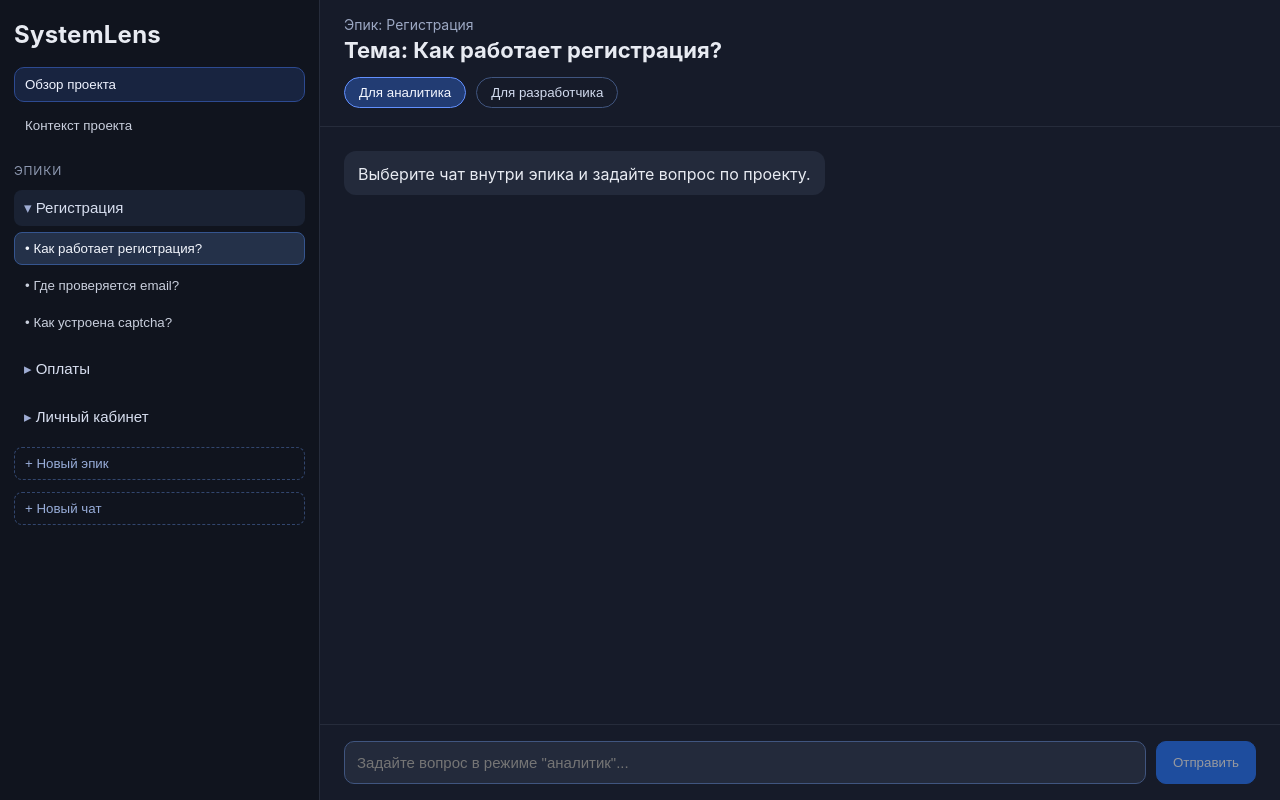
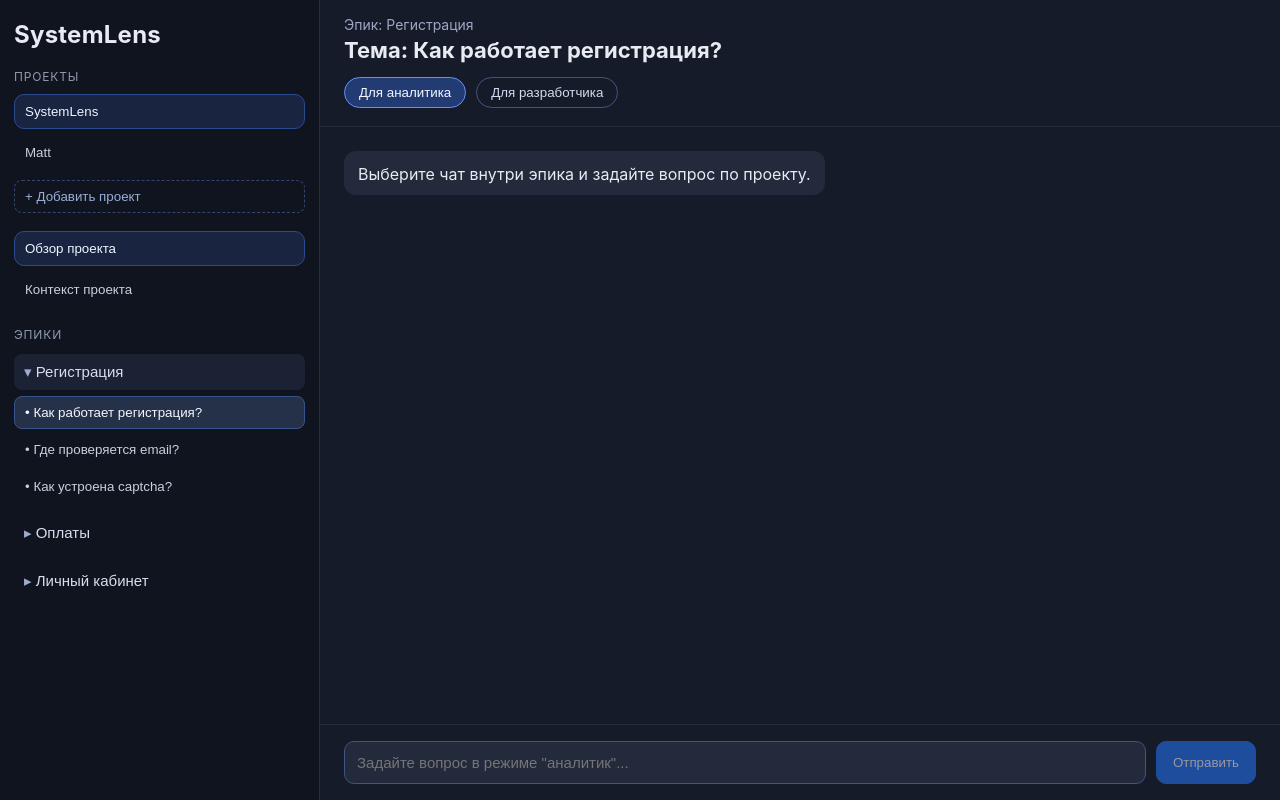
Before and after one commit to SofiyaAndreevna/grot-ai, a React (Vite) app in the folder frontend/: page /systemlens/chat/registration/registration-flow in a window 1280 px wide. Before the commit this address led to /chat/registration/registration-flow. Built offline with nearby package versions, Linux system fonts and the light colour scheme.

Commit message:
feat: projects splitting

```diff
--- a/frontend/src/App.css
+++ b/frontend/src/App.css
@@ -19,6 +19,99 @@
   margin: 0;
   font-size: 24px;
   letter-spacing: 0.01em;
+}
+
+.projects-area {
+  display: flex;
+  flex-direction: column;
+  gap: 10px;
+}
+
+.project-list {
+  display: flex;
+  flex-direction: column;
+  gap: 6px;
+}
+
+.project-switch {
+  width: 100%;
+  border: 1px solid transparent;
+  border-radius: 10px;
+  background: transparent;
+  color: #c9cfdd;
+  text-align: left;
+  padding: 9px 10px;
+  cursor: pointer;
+}
+
+.project-switch:hover {
+  background: #1b2232;
+}
+
+.project-switch.active {
+  border-color: #2d4a91;
+  background: #182440;
+  color: #eff3ff;
+}
+
+.project-form {
+  border: 1px solid #2b3345;
+  border-radius: 10px;
+  background: #1b2232;
+  padding: 10px;
+  display: flex;
+  flex-direction: column;
+  gap: 10px;
+}
+
+.project-form label {
+  display: flex;
+  flex-direction: column;
+  gap: 6px;
+  color: #d8e0f1;
+  font-size: 13px;
+}
+
+.project-form input,
+.project-form textarea {
+  width: 100%;
+  border: 1px solid #40557f;
+  background: #222b3d;
+  color: #e8ebf2;
+  border-radius: 8px;
+  padding: 8px 10px;
+  font-family: inherit;
+  font-size: 14px;
+}
+
+.project-form textarea {
+  resize: vertical;
+}
+
+.project-form-actions {
+  display: flex;
+  justify-content: flex-end;
+  gap: 8px;
+}
+
+.project-form-actions button {
+  border: 1px solid #2576ff;
+  background: #2576ff;
+  color: #ffffff;
+  border-radius: 8px;
+  padding: 7px 10px;
+  cursor: pointer;
+}
+
+.project-form-actions .ghost-button {
+  border-color: #40557f;
+  background: transparent;
+  color: #d6deef;
+}
+
+.project-form-actions button:disabled {
+  opacity: 0.6;
+  cursor: not-allowed;
 }
 
 .project-nav {
--- a/frontend/src/App.tsx
+++ b/frontend/src/App.tsx
@@ -1,76 +1,151 @@
-import { useEffect, useMemo, useRef } from 'react'
+import { useEffect, useMemo, useState } from 'react'
 import { useLocation, useNavigate } from 'react-router-dom'
 
 import './App.css'
 import { AppContent } from '@/features/app-content'
-import { epics } from '@/features/chat'
-import type { Epic, EpicChat } from '@/features/chat'
+import { seedProjects } from '@/features/chat'
+import type { Epic, EpicChat, Project } from '@/features/chat'
 import { Sidebar } from '@/features/navigation'
+import type { NewProjectPayload } from '@/features/navigation'
 import { projectSections } from '@/features/navigation'
 import type { ProjectSection } from '@/features/navigation'
 import {
   buildChatPath,
-  contextPath,
-  defaultChatPath,
+  buildContextPath,
   isContextSection,
   isOverviewSection,
   resolveRouteState,
 } from '@/features/navigation'
 
+const normalizeProjectId = (projectTitle: string) =>
+  projectTitle
+    .toLowerCase()
+    .trim()
+    .replace(/[^a-z0-9]+/g, '-')
+    .replace(/(^-|-$)/g, '') || 'project'
+
+const createUniqueProjectId = (projects: Project[], projectTitle: string) => {
+  const baseId = normalizeProjectId(projectTitle)
+  const existingIds = new Set(projects.map((project) => project.id))
+
+  if (!existingIds.has(baseId)) {
+    return baseId
+  }
+
+  let suffix = 2
+  while (existingIds.has(`${baseId}-${suffix}`)) {
+    suffix += 1
+  }
+
+  return `${baseId}-${suffix}`
+}
+
+const getFirstProjectRoute = (project: Project) => {
+  const firstEpic = project.epics[0]
+  const firstChat = firstEpic.chats[0]
+
+  return buildChatPath(project.id, firstEpic.id, firstChat.id)
+}
+
 function App() {
   const location = useLocation()
   const navigate = useNavigate()
-  const lastChatPathRef = useRef(defaultChatPath)
-  const routeState = useMemo(() => resolveRouteState(location.pathname), [location.pathname])
+  const [projects, setProjects] = useState<Project[]>(seedProjects)
+  const routeState = useMemo(() => resolveRouteState(location.pathname, projects), [location.pathname, projects])
 
   const activeProjectSection = routeState.section
-  const activeEpic = epics.find((epic) => epic.id === routeState.epicId) ?? epics[0]
+  const activeProject = projects.find((project) => project.id === routeState.projectId) ?? projects[0]
+  const activeEpic = activeProject.epics.find((epic) => epic.id === routeState.epicId) ?? activeProject.epics[0]
   const activeChat = activeEpic.chats.find((chat) => chat.id === routeState.chatId) ?? activeEpic.chats[0]
 
   useEffect(() => {
     if (isOverviewSection(activeProjectSection)) {
-      const path = buildChatPath(activeEpic.id, activeChat.id)
-      lastChatPathRef.current = path
+      const path = buildChatPath(activeProject.id, activeEpic.id, activeChat.id)
 
       if (location.pathname !== path) {
         navigate(path, { replace: true })
       }
     }
-  }, [activeChat.id, activeEpic.id, activeProjectSection, location.pathname, navigate])
+  }, [
+    activeChat.id,
+    activeEpic.id,
+    activeProject.id,
+    activeProjectSection,
+    location.pathname,
+    navigate,
+  ])
 
   useEffect(() => {
-    if (isContextSection(activeProjectSection) && location.pathname !== contextPath) {
-      navigate(contextPath, { replace: true })
+    const targetContextPath = buildContextPath(activeProject.id)
+    if (isContextSection(activeProjectSection) && location.pathname !== targetContextPath) {
+      navigate(targetContextPath, { replace: true })
     }
-  }, [activeProjectSection, location.pathname, navigate])
+  }, [activeProject.id, activeProjectSection, location.pathname, navigate])
 
   const handleProjectSectionChange = (section: ProjectSection) => {
     if (isContextSection(section)) {
-      navigate(contextPath)
+      navigate(buildContextPath(activeProject.id))
       return
     }
 
-    navigate(lastChatPathRef.current)
+    navigate(buildChatPath(activeProject.id, activeEpic.id, activeChat.id))
   }
 
   const selectEpicAndChat = (epic: Epic, chat?: EpicChat) => {
     const nextChat = chat ?? epic.chats[0]
-    navigate(buildChatPath(epic.id, nextChat.id))
+    navigate(buildChatPath(activeProject.id, epic.id, nextChat.id))
+  }
+
+  const handleProjectChange = (project: Project) => {
+    navigate(getFirstProjectRoute(project))
+  }
+
+  const handleAddProject = ({ title, description }: NewProjectPayload) => {
+    let nextProjectRoute = ''
+
+    setProjects((previousProjects) => {
+      const projectId = createUniqueProjectId(previousProjects, title)
+      const nextProject: Project = {
+        id: projectId,
+        title,
+        description,
+        epics: [
+          {
+            id: 'new-epic',
+            title: 'Новый эпик',
+            chats: [{ id: 'new-chat', title: 'Новый чат' }],
+          },
+        ],
+      }
+
+      const nextProjects = [...previousProjects, nextProject]
+      nextProjectRoute = getFirstProjectRoute(nextProject)
+      return nextProjects
+    })
+
+    if (nextProjectRoute) {
+      navigate(nextProjectRoute)
+    }
   }
 
   return (
     <main className="layout">
       <Sidebar
+        projects={projects}
+        activeProjectId={activeProject.id}
+        onProjectChange={handleProjectChange}
+        onAddProject={handleAddProject}
         projectSections={projectSections}
         activeProjectSection={activeProjectSection}
         onProjectSectionChange={handleProjectSectionChange}
-        epics={epics}
+        epics={activeProject.epics}
         activeEpicId={activeEpic.id}
         activeChatId={activeChat.id}
         onSelectEpicAndChat={selectEpicAndChat}
       />
 
       <AppContent
+        activeProjectId={activeProject.id}
         activeProjectSection={activeProjectSection}
         activeEpicTitle={activeEpic.title}
         activeChatId={activeChat.id}
--- a/frontend/src/features/app-content/components/AppContent.tsx
+++ b/frontend/src/features/app-content/components/AppContent.tsx
@@ -4,6 +4,7 @@ import type { ProjectSection } from '@/features/navigation'
 import { isContextSection } from '@/features/navigation'
 
 type AppContentProps = {
+  activeProjectId: string
   activeProjectSection: ProjectSection
   activeEpicTitle: string
   activeChatId: string
@@ -11,6 +12,7 @@ type AppContentProps = {
 }
 
 export const AppContent = ({
+  activeProjectId,
   activeProjectSection,
   activeEpicTitle,
   activeChatId,
@@ -18,6 +20,7 @@ export const AppContent = ({
 }: AppContentProps) => {
   const { chatMode, setChatMode, input, setInput, isLoading, activeChatMessages, handleSubmit } =
     useChatState({
+      activeProjectId,
       activeChatId,
       activeChatTitle,
       activeEpicTitle,
@@ -38,7 +41,7 @@ export const AppContent = ({
     removeContextFile,
     handleContextSubmit,
     switchContextType,
-  } = useProjectContext()
+  } = useProjectContext({ projectId: activeProjectId })
 
   if (isContextSection(activeProjectSection)) {
     return (
--- a/frontend/src/features/chat/constants.ts
+++ b/frontend/src/features/chat/constants.ts
@@ -1,6 +1,6 @@
-import type { ChatMessage, Epic } from './types'
+import type { ChatMessage, Epic, Project } from './types'
 
-export const epics: Epic[] = [
+const systemLensEpics: Epic[] = [
   {
     id: 'registration',
     title: 'Регистрация',
@@ -29,6 +29,31 @@ export const epics: Epic[] = [
   },
 ]
 
+const mattEpics: Epic[] = [
+  {
+    id: 'razgovor',
+    title: 'Разговор',
+    chats: [{ id: 'govorim', title: 'Говорим' }],
+  },
+]
+
+export const seedProjects: Project[] = [
+  {
+    id: 'systemlens',
+    title: 'SystemLens',
+    description: 'Базовый проект продукта SystemLens.',
+    epics: systemLensEpics,
+  },
+  {
+    id: 'matt',
+    title: 'Matt',
+    description: 'Сидовый проект для теста мультипроектности.',
+    epics: mattEpics,
+  },
+]
+
+export const defaultProjectId = seedProjects[0]?.id ?? 'systemlens'
+
 export const fallbackAssistantMessage: ChatMessage = {
   id: 'default-assistant-message',
   role: 'assistant',
@@ -41,9 +66,15 @@ const createInitialAssistantMessage = (): ChatMessage => ({
   text: fallbackAssistantMessage.text,
 })
 
-const allChatIds = epics.flatMap((epic) => epic.chats.map((chat) => chat.id))
+const buildChatStorageKey = (projectId: string, chatId: string) => `${projectId}:${chatId}`
+
+const allChatKeys = seedProjects.flatMap((project) =>
+  project.epics.flatMap((epic) => epic.chats.map((chat) => buildChatStorageKey(project.id, chat.id))),
+)
 
 export const buildInitialMessagesByChat = () =>
   Object.fromEntries(
-    allChatIds.map((chatId) => [chatId, [createInitialAssistantMessage()]]),
+    allChatKeys.map((chatKey) => [chatKey, [createInitialAssistantMessage()]]),
   ) as Record<string, ChatMessage[]>
+
+export const buildChatKey = (projectId: string, chatId: string) => `${projectId}:${chatId}`
--- a/frontend/src/features/chat/index.ts
+++ b/frontend/src/features/chat/index.ts
@@ -1,4 +1,10 @@
 export { ChatArea } from './components/ChatArea'
-export { epics, fallbackAssistantMessage, buildInitialMessagesByChat } from './constants'
+export {
+  seedProjects,
+  defaultProjectId,
+  fallbackAssistantMessage,
+  buildInitialMessagesByChat,
+  buildChatKey,
+} from './constants'
 export { useChatState } from './hooks/useChatState'
-export type { ChatMessage, ChatMode, Epic, EpicChat } from './types'
+export type { ChatMessage, ChatMode, Epic, EpicChat, Project } from './types'
--- a/frontend/src/features/navigation/components/Sidebar.tsx
+++ b/frontend/src/features/navigation/components/Sidebar.tsx
@@ -1,9 +1,19 @@
 import { useState } from 'react'
+import type { FormEvent } from 'react'
 
-import type { Epic, EpicChat } from '@/features/chat'
+import type { Epic, EpicChat, Project } from '@/features/chat'
 import type { ProjectSection } from '../constants'
 
+export type NewProjectPayload = {
+  title: string
+  description: string
+}
+
 type SidebarProps = {
+  projects: Project[]
+  activeProjectId: string
+  onProjectChange: (project: Project) => void
+  onAddProject: (payload: NewProjectPayload) => void
   projectSections: readonly ProjectSection[]
   activeProjectSection: ProjectSection
   onProjectSectionChange: (section: ProjectSection) => void
@@ -14,6 +24,10 @@ type SidebarProps = {
 }
 
 export const Sidebar = ({
+  projects,
+  activeProjectId,
+  onProjectChange,
+  onAddProject,
   projectSections,
   activeProjectSection,
   onProjectSectionChange,
@@ -23,6 +37,9 @@ export const Sidebar = ({
   onSelectEpicAndChat,
 }: SidebarProps) => {
   const [expandedEpicIds, setExpandedEpicIds] = useState<Set<string>>(() => new Set([activeEpicId]))
+  const [isProjectFormOpen, setIsProjectFormOpen] = useState(false)
+  const [projectName, setProjectName] = useState('')
+  const [projectDescription, setProjectDescription] = useState('')
 
   const handleEpicClick = (epic: Epic) => {
     onSelectEpicAndChat(epic)
@@ -39,10 +56,84 @@ export const Sidebar = ({
     })
   }
 
+  const resetProjectForm = () => {
+    setProjectName('')
+    setProjectDescription('')
+    setIsProjectFormOpen(false)
+  }
+
+  const handleProjectSubmit = (event: FormEvent<HTMLFormElement>) => {
+    event.preventDefault()
+    const trimmedName = projectName.trim()
+    const trimmedDescription = projectDescription.trim()
+
+    if (!trimmedName) {
+      return
+    }
+
+    onAddProject({
+      title: trimmedName,
+      description: trimmedDescription,
+    })
+    resetProjectForm()
+  }
+
   return (
     <aside className="sidebar">
       <div className="workspace-brand">
         <h1>SystemLens</h1>
+      </div>
+
+      <div className="projects-area">
+        <p className="section-label">Проекты</p>
+        <div className="project-list">
+          {projects.map((project) => (
+            <button
+              key={project.id}
+              type="button"
+              className={`project-switch ${activeProjectId === project.id ? 'active' : ''}`}
+              onClick={() => onProjectChange(project)}
+            >
+              {project.title}
+            </button>
+          ))}
+        </div>
+
+        {!isProjectFormOpen && (
+          <button type="button" className="add-action" onClick={() => setIsProjectFormOpen(true)}>
+            + Добавить проект
+          </button>
+        )}
+
+        {isProjectFormOpen && (
+          <form className="project-form" onSubmit={handleProjectSubmit}>
+            <label>
+              Название проекта
+              <input
+                value={projectName}
+                onChange={(event) => setProjectName(event.target.value)}
+                placeholder="Например: Payments Team"
+              />
+            </label>
+            <label>
+              Описание
+              <textarea
+                value={projectDescription}
+                onChange={(event) => setProjectDescription(event.target.value)}
+                placeholder="Кратко опишите проект"
+                rows={3}
+              />
+            </label>
+            <div className="project-form-actions">
+              <button type="submit" disabled={!projectName.trim()}>
+                Добавить проект
+              </button>
+              <button type="button" className="ghost-button" onClick={resetProjectForm}>
+                Отмена
+              </button>
+            </div>
+          </form>
+        )}
       </div>
 
       <div className="project-nav">
@@ -91,13 +182,6 @@ export const Sidebar = ({
               </div>
             )
           })}
-
-          <button type="button" className="add-action">
-            + Новый эпик
-          </button>
-          <button type="button" className="add-action">
-            + Новый чат
-          </button>
         </div>
       )}
     </aside>
--- a/frontend/src/features/navigation/index.ts
+++ b/frontend/src/features/navigation/index.ts
@@ -1,10 +1,11 @@
 export { Sidebar } from './components/Sidebar'
+export type { NewProjectPayload } from './components/Sidebar'
 export { projectSections } from './constants'
 export type { ProjectSection } from './constants'
 export {
   buildChatPath,
-  contextPath,
-  defaultChatPath,
+  buildContextPath,
+  buildDefaultChatPath,
   isContextSection,
   isOverviewSection,
   resolveRouteState,
--- a/frontend/src/features/navigation/routing.ts
+++ b/frontend/src/features/navigation/routing.ts
@@ -1,48 +1,82 @@
-import { epics } from '@/features/chat'
+import type { Project } from '@/features/chat'
 import type { ProjectSection } from './constants'
 
 const overviewSection: ProjectSection = 'Обзор проекта'
 const contextSection: ProjectSection = 'Контекст проекта'
 
-const defaultEpic = epics[0]
-const defaultChat = defaultEpic.chats[0]
-
-export const defaultRouteState = {
-  section: overviewSection,
-  epicId: defaultEpic.id,
-  chatId: defaultChat.id,
-} as const
-
 export type RouteState = {
+  projectId: string
   section: ProjectSection
   epicId: string
   chatId: string
 }
 
-export const buildChatPath = (epicId: string, chatId: string) => `/chat/${epicId}/${chatId}`
-export const contextPath = '/context'
-export const defaultChatPath = buildChatPath(defaultEpic.id, defaultChat.id)
+type ResolvedProjectData = {
+  project: Project
+  epicId: string
+  chatId: string
+}
+
+const resolveDefaultProjectData = (projects: Project[]): ResolvedProjectData => {
+  const project = projects[0]
+  const epic = project.epics[0]
+  const chat = epic.chats[0]
+
+  return {
+    project,
+    epicId: epic.id,
+    chatId: chat.id,
+  }
+}
+
+const resolveProjectDataById = (projects: Project[], projectIdFromPath?: string): ResolvedProjectData => {
+  const fallback = resolveDefaultProjectData(projects)
+  const project = projects.find((candidateProject) => candidateProject.id === projectIdFromPath) ?? fallback.project
+  const epic = project.epics[0]
+  const chat = epic.chats[0]
+
+  return {
+    project,
+    epicId: epic.id,
+    chatId: chat.id,
+  }
+}
+
+export const buildChatPath = (projectId: string, epicId: string, chatId: string) =>
+  `/${projectId}/chat/${epicId}/${chatId}`
+export const buildContextPath = (projectId: string) => `/${projectId}/context`
+export const buildDefaultChatPath = (projects: Project[]) => {
+  const { project, epicId, chatId } = resolveDefaultProjectData(projects)
+  return buildChatPath(project.id, epicId, chatId)
+}
 
 export const isOverviewSection = (section: ProjectSection) => section === overviewSection
 export const isContextSection = (section: ProjectSection) => section === contextSection
 
-export const resolveRouteState = (pathname: string): RouteState => {
-  const [resource, epicIdFromPath, chatIdFromPath] = pathname.split('/').filter(Boolean)
+export const resolveRouteState = (pathname: string, projects: Project[]): RouteState => {
+  if (projects.length === 0) {
+    throw new Error('At least one project is required for route resolving')
+  }
+
+  const [projectIdFromPath, resource, epicIdFromPath, chatIdFromPath] = pathname.split('/').filter(Boolean)
+  const fallback = resolveProjectDataById(projects, projectIdFromPath)
 
   if (resource === 'context') {
     return {
       section: contextSection,
-      epicId: defaultEpic.id,
-      chatId: defaultChat.id,
+      projectId: fallback.project.id,
+      epicId: fallback.epicId,
+      chatId: fallback.chatId,
     }
   }
 
   if (resource === 'chat') {
-    const epic = epics.find((candidateEpic) => candidateEpic.id === epicIdFromPath) ?? defaultEpic
+    const epic = fallback.project.epics.find((candidateEpic) => candidateEpic.id === epicIdFromPath) ?? fallback.project.epics[0]
     const chat = epic.chats.find((candidateChat) => candidateChat.id === chatIdFromPath) ?? epic.chats[0]
 
     return {
       section: overviewSection,
+      projectId: fallback.project.id,
       epicId: epic.id,
       chatId: chat.id,
     }
@@ -50,7 +84,8 @@ export const resolveRouteState = (pathname: string): RouteState => {
 
   return {
     section: overviewSection,
-    epicId: defaultEpic.id,
-    chatId: defaultChat.id,
+    projectId: fallback.project.id,
+    epicId: fallback.epicId,
+    chatId: fallback.chatId,
   }
 }
```
Also changed, not shown: frontend/src/features/chat/hooks/useChatState.ts (+10 -7 lines), frontend/src/features/chat/types.ts (+7 -0 lines), frontend/src/features/context/hooks/useProjectContext.ts (+40 -6 lines).
